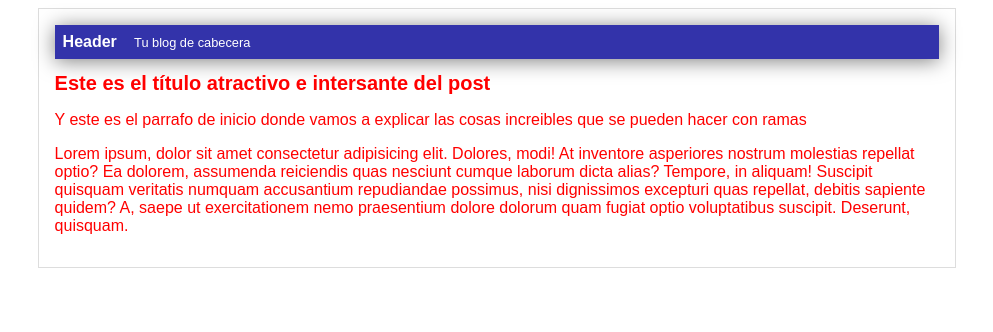
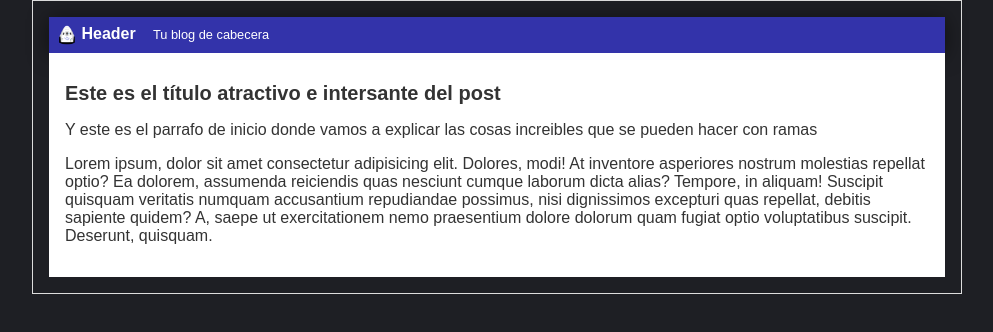
Before and after one commit to SamuelCruzGz/test, a plain HTML site: page index.html in a window 1280 px wide. Shown: the whole page, without its empty margins (143-1136 px from the left). Drawn offline with Linux system fonts and the light colour scheme.

Commit message:
background color, new logo

```diff
--- a/css/estilos.css
+++ b/css/estilos.css
@@ -1,7 +1,11 @@
 body{
-    color: red;
+    background: #1e1f24;
+    color: #333;
     text-align: center;
     font-family: Arial, Helvetica, sans-serif;
+    font-size: 16px;
+    margin: 0;
+    padding: 0;
 }
 #container{
     width: 70%;
@@ -24,8 +28,18 @@ body{
     padding: 0.5em;
 }
 
+#header #logo{
+    width: 20px;
+    vertical-align: middle;
+}
+
 #header #tagline{
     padding: 0 0 0 1em;
     font-weight: normal;
     font-size: 0.8em;
 }
+
+#post{
+    background: white;
+    padding: 1em;
+}
--- a/index.html
+++ b/index.html
@@ -10,6 +10,7 @@
 <body>
     <div id="container">
         <div id="header">
+            <img id="logo" src="images/dragon.png">
             Header
             <span id="tagline">Tu blog de cabecera</span>
         </div>
```
